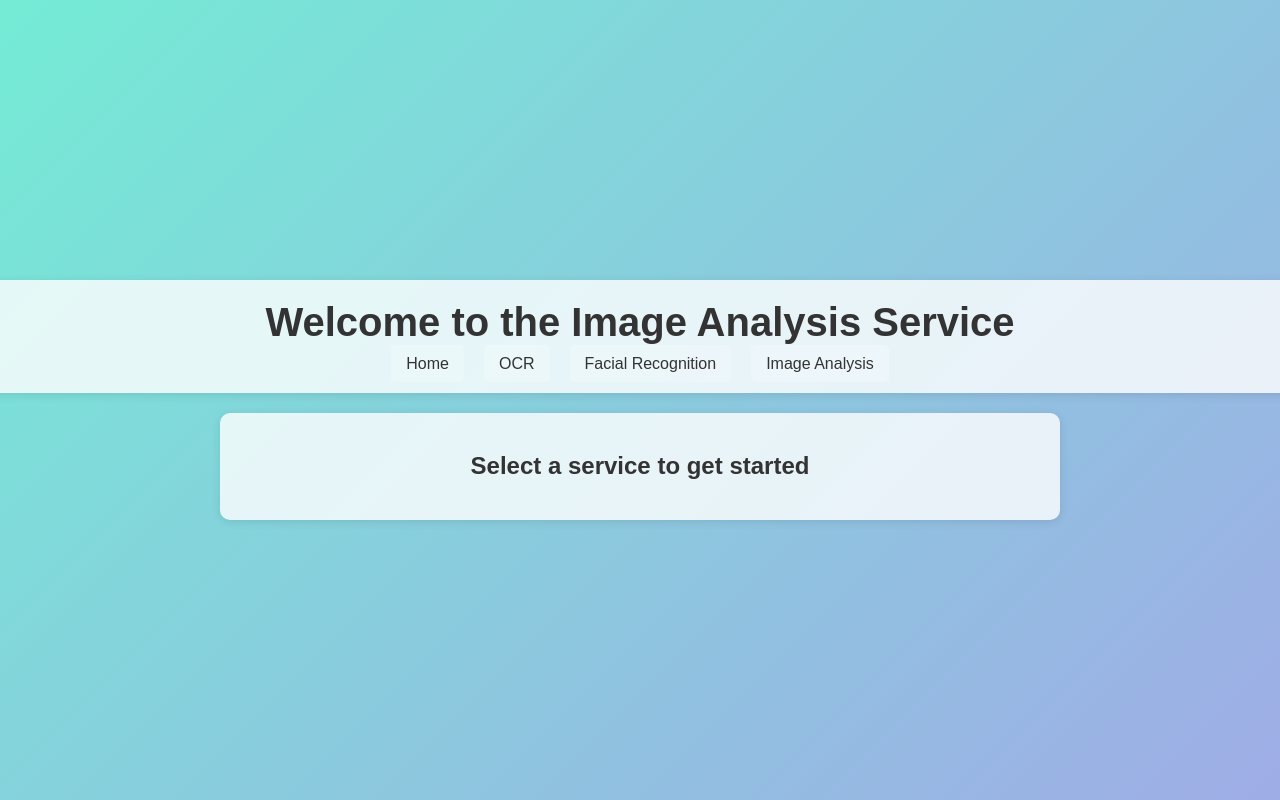
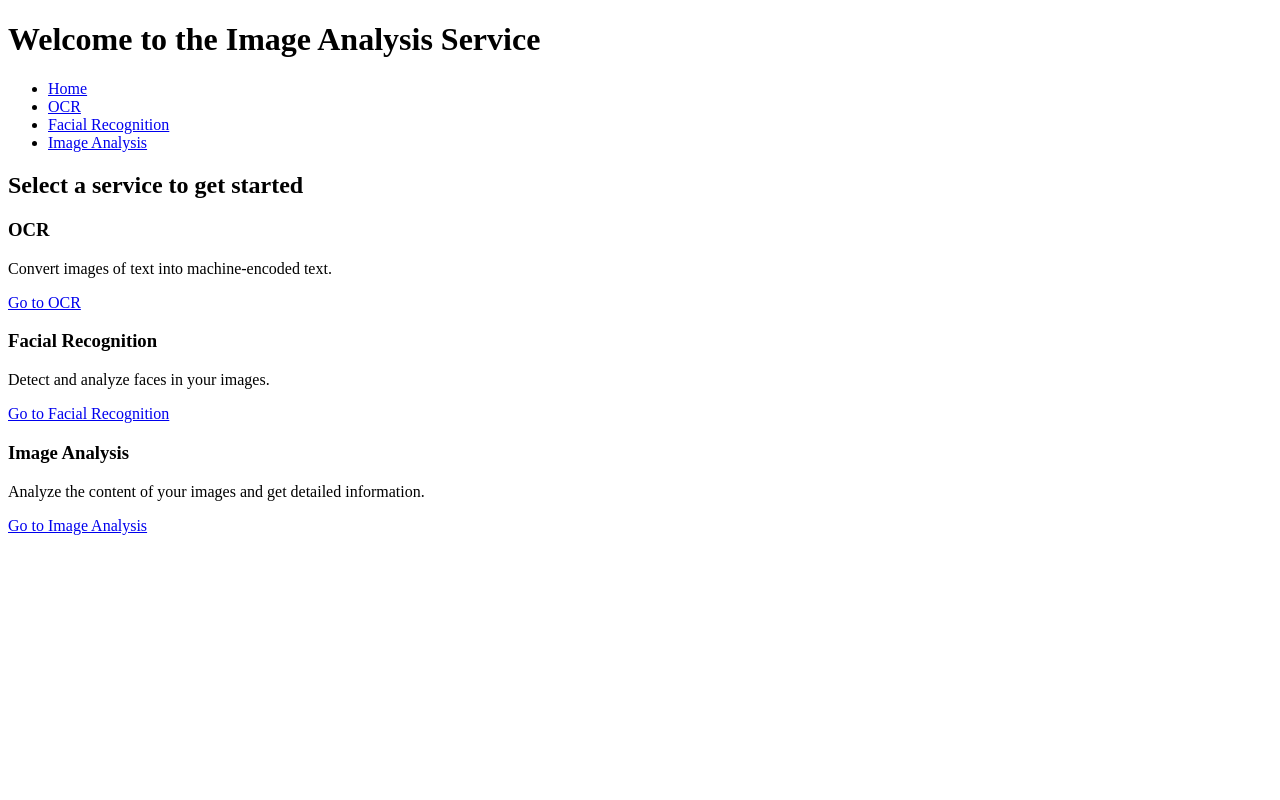
Before and after one commit to theolucky889/CloudComputing_GoogleCloudPlatform, a Flask app: page / in a window 1280 px wide. Run offline with Flask 3, Linux system fonts and the light colour scheme.

Commit message:
update homepage

```diff
--- a/static/css/style.css
+++ b/static/css/style.css
@@ -1,6 +1,5 @@
-/* General Styles */
 body {
-    font-family: Arial, sans-serif;
+    font-family: 'Roboto', sans-serif;
     margin: 0;
     padding: 0;
     display: flex;
@@ -8,19 +7,19 @@ body {
     align-items: center;
     justify-content: center;
     min-height: 100vh;
-    background: linear-gradient(135deg, #74EBD5 0%, #9FACE6 100%);
+    background: linear-gradient(135deg, #4A90E2 0%, #9013FE 100%);
     color: #333;
     text-align: center;
 }
 
-/* Header Styles */
 header {
     width: 100%;
     padding: 20px;
-    background: rgba(255, 255, 255, 0.8);
+    background: rgba(255, 255, 255, 0.9);
     border-radius: 10px;
     box-shadow: 0 2px 10px rgba(0, 0, 0, 0.1);
     margin-bottom: 20px;
+    animation: fadeIn 1s ease-in-out;
 }
 
 header h1 {
@@ -29,7 +28,6 @@ header h1 {
     color: #333;
 }
 
-/* Navigation Styles */
 nav ul {
     list-style: none;
     padding: 0;
@@ -45,41 +43,104 @@ nav ul li {
 
 nav ul li a {
     text-decoration: none;
-    color: #333;
+    color: #fff;
     padding: 10px 15px;
-    background: rgba(255, 255, 255, 0.2);
+    background: rgba(255, 255, 255, 0.3);
     border-radius: 5px;
-    transition: background 0.3s ease;
+    transition: background 0.3s ease, transform 0.3s ease;
 }
 
 nav ul li a:hover {
-    background: rgba(255, 255, 255, 0.4);
+    background: rgba(255, 255, 255, 0.6);
+    transform: scale(1.05);
 }
 
-/* Main Content Styles */
 main {
-    background: rgba(255, 255, 255, 0.8);
+    background: rgba(255, 255, 255, 0.9);
     padding: 20px;
     border-radius: 10px;
     box-shadow: 0 2px 10px rgba(0, 0, 0, 0.1);
     max-width: 800px;
     width: 90%;
+    animation: fadeIn 1s ease-in-out;
 }
 
 main h2 {
-    font-size: 1.5em;
+    font-size: 2em;
     margin-bottom: 20px;
 }
 
-/* Responsive Design */
+.cards {
+    display: flex;
+    justify-content: space-around;
+    flex-wrap: wrap;
+}
+
+.card {
+    background: white;
+    border-radius: 10px;
+    box-shadow: 0 2px 10px rgba(0, 0, 0, 0.1);
+    margin: 20px;
+    padding: 20px;
+    width: 200px;
+    transition: transform 0.3s ease, box-shadow 0.3s ease;
+}
+
+.card h3 {
+    font-size: 1.5em;
+    margin-bottom: 10px;
+    color: #333;
+}
+
+.card p {
+    font-size: 1em;
+    margin-bottom: 10px;
+    color: #666;
+}
+
+.card .button {
+    padding: 10px 15px;
+    font-size: 1em;
+    background-color: #4A90E2;
+    color: white;
+    text-decoration: none;
+    border-radius: 5px;
+    transition: background-color 0.3s ease, transform 0.3s ease;
+}
+
+.card .button:hover {
+    background-color: #9013FE;
+    transform: scale(1.05);
+}
+
+.card:hover {
+    transform: translateY(-10px);
+    box-shadow: 0 4px 20px rgba(0, 0, 0, 0.2);
+}
+
 @media (max-width: 600px) {
     header h1 {
-        font-size: 1.8em;
+        font-size: 1.5em;
     }
     nav ul li {
         margin: 5px 0;
     }
-    nav ul li a {
-        padding: 8px 12px;
+    .cards {
+        flex-direction: column;
+        align-items: center;
+    }
+    .card {
+        width: 90%;
     }
 }
+
+@keyframes fadeIn {
+    from {
+        opacity: 0;
+        transform: translateY(-20px);
+    }
+    to {
+        opacity: 1;
+        transform: translateY(0);
+    }
+}
--- a/templates/index.html
+++ b/templates/index.html
@@ -4,10 +4,14 @@
     <meta charset="UTF-8">
     <meta name="viewport" content="width=device-width, initial-scale=1.0">
     <title>Home</title>
-    <link rel="stylesheet" href="{{ url_for('static', filename='css/style.css') }}">
+    <link rel="stylesheet" href="{{ url_for('static', filename='css/styles.css') }}">
+    <link rel="stylesheet" href="https://cdnjs.cloudflare.com/ajax/libs/font-awesome/6.0.0-beta3/css/all.min.css">
+    <link href="https://fonts.googleapis.com/css2?family=Roboto:wght@400;700&display=swap" rel="stylesheet">
+    <script src="https://cdnjs.cloudflare.com/ajax/libs/aos/2.3.4/aos.js"></script>
+    <link rel="stylesheet" href="https://cdnjs.cloudflare.com/ajax/libs/aos/2.3.4/aos.css">
 </head>
 <body>
-    <header>
+    <header data-aos="fade-down">
         <h1>Welcome to the Image Analysis Service</h1>
         <nav>
             <ul>
@@ -18,10 +22,30 @@
             </ul>
         </nav>
     </header>
-    <main>
+    <main data-aos="fade-up">
         <section>
             <h2>Select a service to get started</h2>
         </section>
+        <section class="cards">
+            <div class="card" data-aos="flip-left">
+                <h3>OCR</h3>
+                <p>Convert images of text into machine-encoded text.</p>
+                <a href="{{ url_for('ocr') }}" class="button">Go to OCR</a>
+            </div>
+            <div class="card" data-aos="flip-left">
+                <h3>Facial Recognition</h3>
+                <p>Detect and analyze faces in your images.</p>
+                <a href="{{ url_for('facial_recognition') }}" class="button">Go to Facial Recognition</a>
+            </div>
+            <div class="card" data-aos="flip-left">
+                <h3>Image Analysis</h3>
+                <p>Analyze the content of your images and get detailed information.</p>
+                <a href="{{ url_for('image_analysis') }}" class="button">Go to Image Analysis</a>
+            </div>
+        </section>
     </main>
+    <script>
+        AOS.init();
+    </script>
 </body>
 </html>
```
